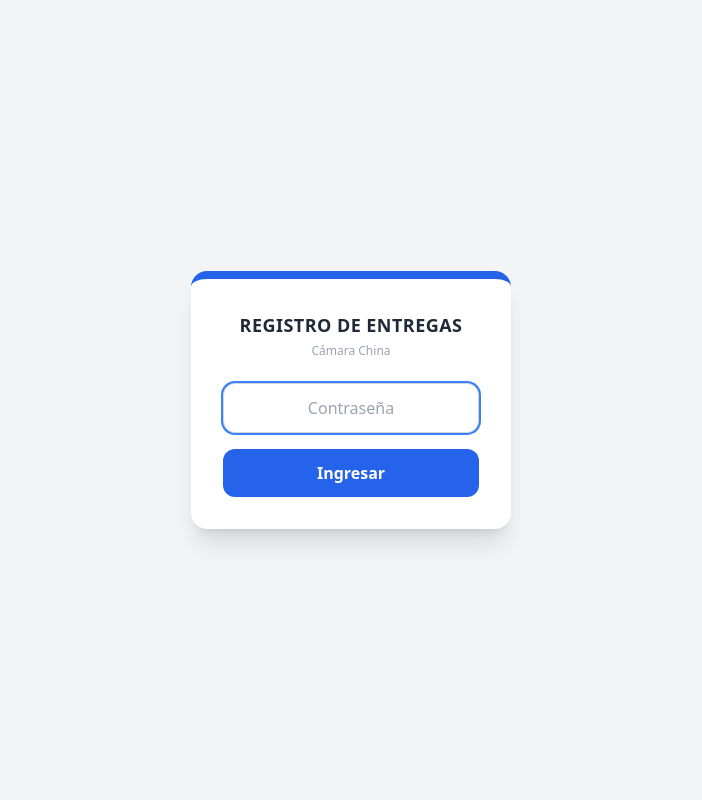
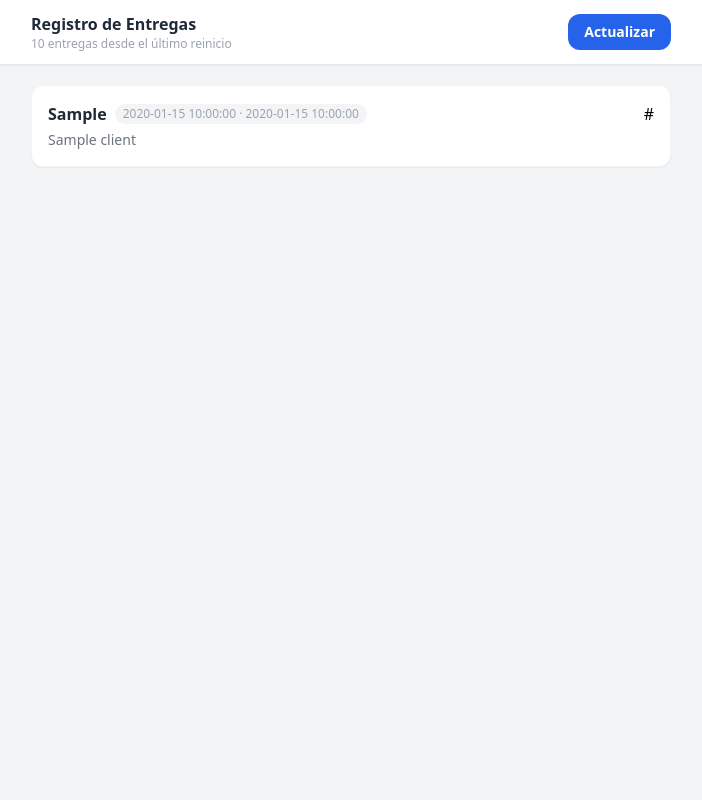
Before and after one commit to jchocacamarachina/carga-guias-salesforce, a Flask app: template templates/supervisor.html in a window 1280 px wide. Shown: the whole page, without its empty margins (289-991 px from the left). Run offline with Flask 3, Linux system fonts and the light colour scheme; the template is opened without the code that fills it: most values are stand-ins (such as "Sample title", 1, 10 or a date in 2020); some libraries are stand-ins or nearby versions.

Commit message:
Supervisor: historial en memoria, sin   contraseña, ruta /ver2026

```diff
--- a/main.py
+++ b/main.py
@@ -70,7 +70,6 @@ SF_SECURITY_TOKEN = os.environ.get("SF_SECURITY_TOKEN", "iCbyXWW5eZn0XUzx3PyZAX3
 
 MAKE_WEBHOOK_URL = "https://hook.us2.make.com/ilh879hn49xq3dxxhbihguy2x9vtcjx1"
 IMGBB_API_KEY = os.environ.get("IMGBB_API_KEY", "b437ae5a3032b21ed745a4113d29a21f")
-SUPERVISOR_TOKEN = os.environ.get("SUPERVISOR_TOKEN", "jefe2024")
 
 _sf = None
 _sf_lock = threading.Lock()
@@ -168,6 +167,28 @@ def sf_link_file_to_record(sf_client, content_doc_id: str, record_id: str):
         "ShareType": "I",
         "Visibility": "AllUsers",
     })
+
+
+# ===============================
+# Historial de entregas (en memoria)
+# ===============================
+_history: list = []
+_history_lock = threading.Lock()
+
+
+def add_to_history(op: str, client: str, links_html: str):
+    now = datetime.now(_ECUADOR)
+    entry = {
+        "date": f"{now.day} {_MESES[now.month-1]} {now.year}",
+        "time": now.strftime("%H:%M"),
+        "op": op,
+        "client": client,
+        "links_html": links_html,
+    }
+    with _history_lock:
+        _history.insert(0, entry)
+        if len(_history) > 500:
+            _history.pop()
 
 
 # ===============================
@@ -331,6 +352,9 @@ def worker_upload(job_id: str, order_numbers_raw: list[str], files_payload: list
                 return
 
         push_event(job_id, f"✅ Guardado en Salesforce ({len(orders_info)}).")
+
+        for order in results_per_order:
+            add_to_history(order["order_number"], client_name_ref or "", order.get("links_html", ""))
 
         push_event(job_id, "📡 Notificando a Make...")
 
@@ -539,48 +563,11 @@ def progress(job_id):
 # ===============================
 # Routes — Supervisor
 # ===============================
-@app.route("/supervisor")
-def supervisor():
-    token = request.args.get("token", "")
-    wrong = token and token != SUPERVISOR_TOKEN
-
-    if not token or wrong:
-        return render_template("supervisor.html", authenticated=False, wrong=wrong)
-
-    sf_client = get_sf()
-    records = []
-    sf_error = False
-
-    if sf_client:
-        try:
-            result = sf_client.query(
-                "SELECT Name, Nombre_del_cliente__c, Link_Guia_de_Entrega__c, LastModifiedDate "
-                "FROM Orden_Proveedor__c "
-                "WHERE Link_Guia_de_Entrega__c != null "
-                "ORDER BY LastModifiedDate DESC "
-                "LIMIT 200"
-            )
-            for rec in result.get("records", []):
-                date_str, time_str = _sf_dt_to_local(rec.get("LastModifiedDate", ""))
-                records.append({
-                    "op": rec.get("Name", ""),
-                    "client": (rec.get("Nombre_del_cliente__c") or "").strip(),
-                    "links_html": rec.get("Link_Guia_de_Entrega__c") or "",
-                    "date": date_str,
-                    "time": time_str,
-                })
-        except Exception as e:
-            syslog("ERROR", "supervisor: error consultando SF", {"error": str(e)})
-            sf_error = True
-    else:
-        sf_error = True
-
-    return render_template("supervisor.html",
-                           authenticated=True,
-                           token=token,
-                           records=records,
-                           total=len(records),
-                           sf_error=sf_error)
+@app.route("/ver2026")
+def supervisor_view():
+    with _history_lock:
+        entries = list(_history)
+    return render_template("supervisor.html", entries=entries, total=len(entries))
 
 
 # ===============================
--- a/templates/supervisor.html
+++ b/templates/supervisor.html
@@ -9,93 +9,54 @@
 
 <body class="bg-gray-100 min-h-screen">
 
-{% if not authenticated %}
-
-  <!-- Pantalla de login -->
-  <div class="flex items-center justify-center min-h-screen p-4">
-    <div class="bg-white rounded-2xl shadow-xl p-8 w-full max-w-xs border-t-8 border-blue-600">
-      <h1 class="text-lg font-black text-center text-gray-800 mb-1 uppercase tracking-wide">Registro de Entregas</h1>
-      <p class="text-xs text-center text-gray-400 mb-6">Cámara China</p>
-
-      {% if wrong %}
-      <p class="bg-red-50 border border-red-200 text-red-700 text-sm text-center rounded-lg p-2 mb-4 font-bold">
-        Contraseña incorrecta
-      </p>
-      {% endif %}
-
-      <form method="GET" action="/supervisor">
-        <input
-          type="password"
-          name="token"
-          placeholder="Contraseña"
-          autofocus
-          class="w-full border border-gray-300 rounded-xl p-3 text-center text-base outline-none focus:ring-2 focus:ring-blue-500 mb-4"
-        />
-        <button type="submit"
-          class="w-full bg-blue-600 text-white py-3 rounded-xl font-black text-base hover:bg-blue-700 transition-colors">
-          Ingresar
-        </button>
-      </form>
+  <!-- Encabezado fijo -->
+  <div class="bg-white border-b shadow-sm sticky top-0 z-10">
+    <div class="max-w-2xl mx-auto px-4 py-3 flex items-center justify-between">
+      <div>
+        <p class="font-black text-gray-800">Registro de Entregas</p>
+        <p class="text-xs text-gray-400">{{ total }} entrega{% if total != 1 %}s{% endif %} desde el último reinicio</p>
       </div>
-  </div>
-
-{% else %}
-
-  <!-- Encabezado -->
-  <div class="bg-white border-b shadow-sm sticky top-0 z-10">
-    <div class="max-w-3xl mx-auto px-4 py-3 flex items-center justify-between">
-      <div>
-        <p class="font-black text-gray-800 text-base">Registro de Entregas</p>
-        <p class="text-xs text-gray-400">{{ total }} entrega{% if total != 1 %}s{% endif %} registrada{% if total != 1 %}s{% endif %}</p>
-      </div>
-      <a href="/supervisor?token={{ token }}"
+      <a href="/ver2026"
         class="bg-blue-600 text-white px-4 py-2 rounded-xl text-sm font-black hover:bg-blue-700 transition-colors">
         Actualizar
       </a>
     </div>
   </div>
 
-  <!-- Contenido -->
-  <div class="max-w-3xl mx-auto px-4 py-5 space-y-3">
+  <!-- Lista de entregas -->
+  <div class="max-w-2xl mx-auto px-4 py-5 space-y-3">
 
-    {% if sf_error %}
-    <div class="bg-red-50 border border-red-200 rounded-xl p-4 text-center text-red-700 font-bold text-sm">
-      No se pudo conectar con Salesforce. Intenta actualizar en un momento.
+    {% if not entries %}
+    <div class="bg-white rounded-xl p-10 text-center text-gray-400 shadow-sm">
+      <p class="text-3xl mb-3">📦</p>
+      <p class="font-bold">Aún no hay entregas registradas.</p>
+      <p class="text-sm mt-1">Aparecerán aquí en cuanto se suban fotos.</p>
     </div>
-    {% elif not records %}
-    <div class="bg-white rounded-xl p-8 text-center text-gray-400 shadow-sm">
-      Aún no hay entregas registradas.
-    </div>
-    {% else %}
+    {% endif %}
 
-    {% for r in records %}
+    {% for e in entries %}
     <div class="bg-white rounded-xl shadow-sm border border-gray-100 p-4">
       <div class="flex items-start justify-between gap-3">
 
-        <!-- Info izquierda -->
         <div class="min-w-0 flex-1">
           <div class="flex items-center gap-2 flex-wrap mb-1">
-            <span class="font-black text-gray-800 text-sm">{{ r.op }}</span>
+            <span class="font-black text-gray-800">{{ e.op }}</span>
             <span class="text-xs text-gray-400 bg-gray-100 rounded-full px-2 py-0.5">
-              {{ r.date }}&nbsp;&nbsp;{{ r.time }}
+              {{ e.date }} · {{ e.time }}
             </span>
           </div>
-          <p class="text-xs text-gray-500 truncate">{{ r.client }}</p>
+          <p class="text-sm text-gray-500 truncate">{{ e.client }}</p>
         </div>
 
-        <!-- Fotos derecha -->
         <div class="shrink-0 flex flex-col items-end gap-1 foto-links">
-          {{ r.links_html | safe }}
+          {{ e.links_html | safe }}
         </div>
 
       </div>
     </div>
     {% endfor %}
 
-    {% endif %}
   </div>
-
-{% endif %}
 
   <style>
     .foto-links a {
@@ -104,17 +65,12 @@
       color: #fff;
       font-weight: 800;
       font-size: 12px;
-    padding: 4px 12px;
+      padding: 5px 14px;
       border-radius: 8px;
       text-decoration: none;
     }
-  .foto-links a:hover {
-    background: #1d4ed8;
-  }
-  .foto-links br {
-    display: block;
-    margin: 2px 0;
-  }
+    .foto-links a:hover { background: #1d4ed8; }
+    .foto-links br { display: block; margin: 3px 0; content: ""; }
   </style>
 
 </body>
```
Lines whose indentation alone changed are shown as unchanged.
